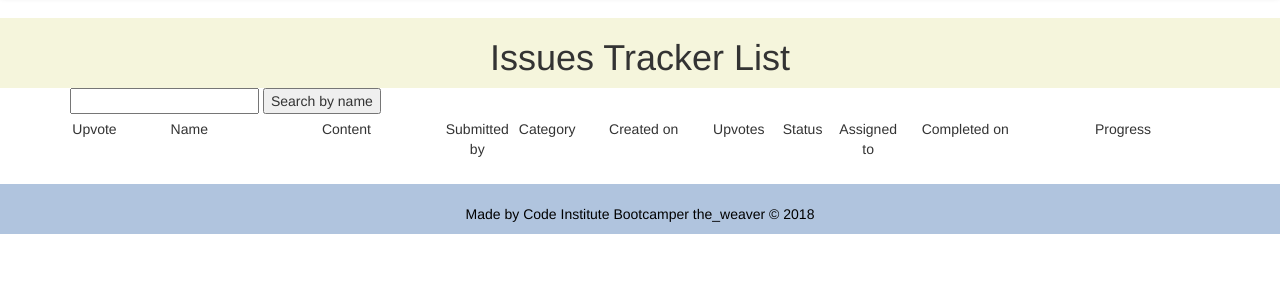
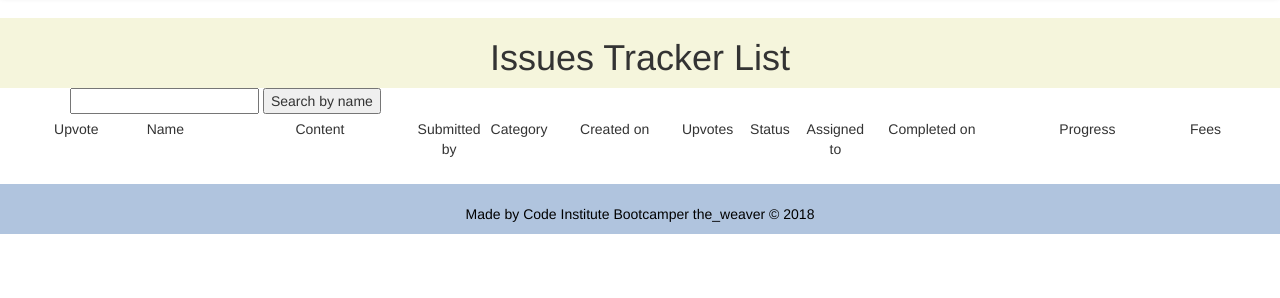
Before and after one commit to vmcggh18/bits_tracker, a Django app: page /issues_list/ in a window 1280 px wide. Shown: the part 54-352 px from the top of the page. Run offline with Django 3.2, Linux system fonts and the light colour scheme; data that the repository does not hold is empty; some libraries are stand-ins or nearby versions.

Commit message:
Feature upvote function now linked to payments. Tracker list ordered by fees, upvote and status

```diff
--- a/issues_list/models.py
+++ b/issues_list/models.py
@@ -41,9 +41,9 @@ class Item(models.Model):
    # define names in admin panel
     def __str__(self):
         return self.name
-    # sort the data by upvotes decsending
+    # sort the data in the oder shown all descending
     class Meta:
-        ordering = ['-upvotes']
+        ordering = ['-fee', '-upvotes', '-status']
 
 class Votefor(models.Model):
     user = models.ForeignKey(User, related_name ='user_votes')
--- a/issues_list/templates/issue_detail.html
+++ b/issues_list/templates/issue_detail.html
@@ -34,7 +34,7 @@
             {% if item.category == "Bug" %}
             <td class = "text-primary">{{ 0 }}</td>
             {% else %}
-            <td class = "text-primary">{{ item.upvotes }}</td>
+            <td class = "text-primary">{{ item.fee }}</td>
             {% endif %}
         </tr>
     </table><br>
--- a/issues_list/templates/issues_list.html
+++ b/issues_list/templates/issues_list.html
@@ -15,19 +15,21 @@
         <thead class = "table thead-dark bordered">
             <!--<div class = "add-ticket-top"><a href="add"><button class ="btn btn-default"> Add a new item</button></a></div>-->
              <tr class="text-center">
-                <td style="width:5%"></td>
-                <td style="width:5%">Upvote</td>
+                <td style="width:4%"></td>
+                <td style="width:4%">Upvote</td>
                 <td style="width:10%">Name</td>
                 <td style="width:15%">Content</td>
                 <td style="width:5%">Submitted by</td>
                 <td style="width:5%">Category</td>
                 <td style="width:10%">Created on</td>
-                <td style="width:5%">Upvotes</td>
+                <td style="width:4%">Upvotes</td>
                 <td style="width:5%">Status</td>
                 <td style="width:5%">Assigned to</td>
                 <td style="width:10%">Completed on</td>
                 <td style="width:15%">Progress</td>
-                <td style="width:5%"></td>
+                <td style="width:4%">Fees</td>
+                <td style="width:4%"></td>
+
              </tr>
         </thead>
         <tbody class ="bordered">
@@ -87,6 +89,7 @@
                     <td>{{ item.assigned_to }}</td>
                     <td>{{ item.completed_date }}</td>
                     <td>{{ item.progress }}</td>
+                    <td>{{ item.fee }}</td>
                     <td class = "text-center">
                 {% if item.status == "Completed" %}
                          <form></form>
--- a/issues_list/views.py
+++ b/issues_list/views.py
@@ -39,6 +39,7 @@ def create_an_item(request):
     else:
         form = ItemForm()
     return render(request, "itemform.html", {'form': form})
+
 #get item where primary key = id
 def edit_an_item(request, id):
     """ Return an existing form for edit """
@@ -53,38 +54,27 @@ def edit_an_item(request, id):
         form = ItemForm(instance=item)
     return render(request, "editform.html", {'form': form})
 
-    #return the ticket detail view
-
 def get_issue_detail(request,id):
+    """ Return the ticket issue detail view"""
     item = get_object_or_404(Item, pk=id)
     user = request.user
     upvotes = Votefor.objects.filter(item=item, user=user).count()
     comments = Comment.objects.all()
     return render(request, "issue_detail.html", {'item' : item, 'upvotes' : upvotes, 'comments' : comments})
 
-    #upvote an issue item
 def cast_an_upvote(request, id):
-    """Vote up a feature or bug"""
+    """ Free vote up a bug"""
     item = get_object_or_404(Item, id=id)
     user = request.user
     if Votefor.objects.filter(item=item, user_id=request.user.id).exists():
         messages.success(request, "Sorry you have already voted!")
         return redirect(get_issues_list)
     else:
-        #at the moment this votes the feature need to set up the payments functionality and redirect there
-        if item.category == 'Feature':
-            item.upvotes += 1
-            item.save()
-            Votefor.objects.get_or_create(user=user, item=item)
-            messages.success(request, "Your Vote has been added to the feature!")
-            return redirect(get_issues_list)
-            #free vote a bug
-        else:
-            item.upvotes += 1
-            item.save()
-            Votefor.objects.get_or_create(user=user, item=item)
-            messages.success(request, "Your Bug has been upvoted!")
-            return redirect(get_issues_list)
+        item.upvotes += 1
+        item.save()
+        Votefor.objects.get_or_create(user=user, item=item)
+        messages.success(request, "Your Bug has been upvoted!")
+        return redirect(get_issues_list)
 
 def add_comment_to_issue(request, id):
      """Add a comment to a ticket item"""
--- a/templates/base.html
+++ b/templates/base.html
@@ -60,7 +60,7 @@
                         <li>
                     {% if user.is_authenticated %}
                         <a href="{% url 'view_cart' %}">
-                            <i class="fa fa-shopping-cart"></i> Cart
+                            <i class="fa fa-shopping-cart"></i>Cart
                             {% if item_count > 0 %}
                             <label class="badge badge-warning">{{ item_count }}</label>
                             {% endif %}
```
Also changed, not shown: checkout/views.py (+7 -1 lines), issues_list/migrations/0012_auto_20181115_1756.py (added).
